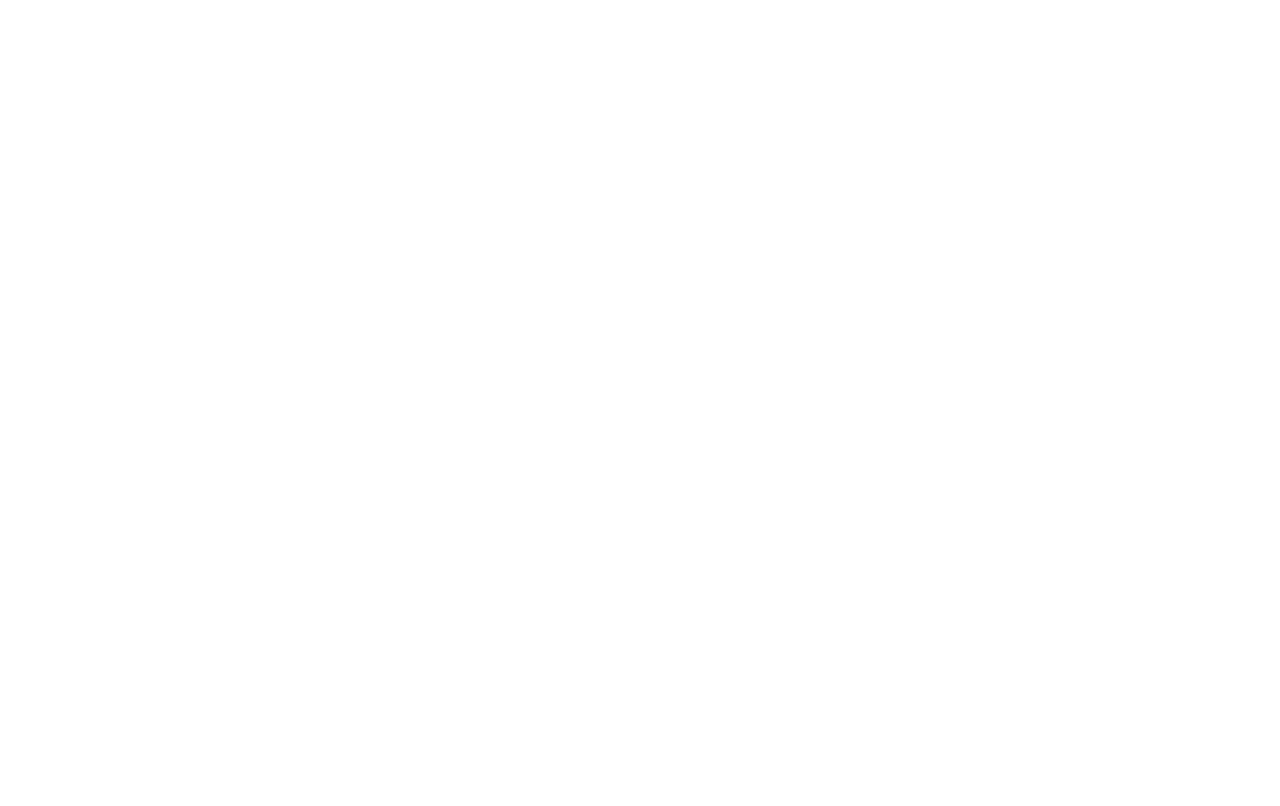
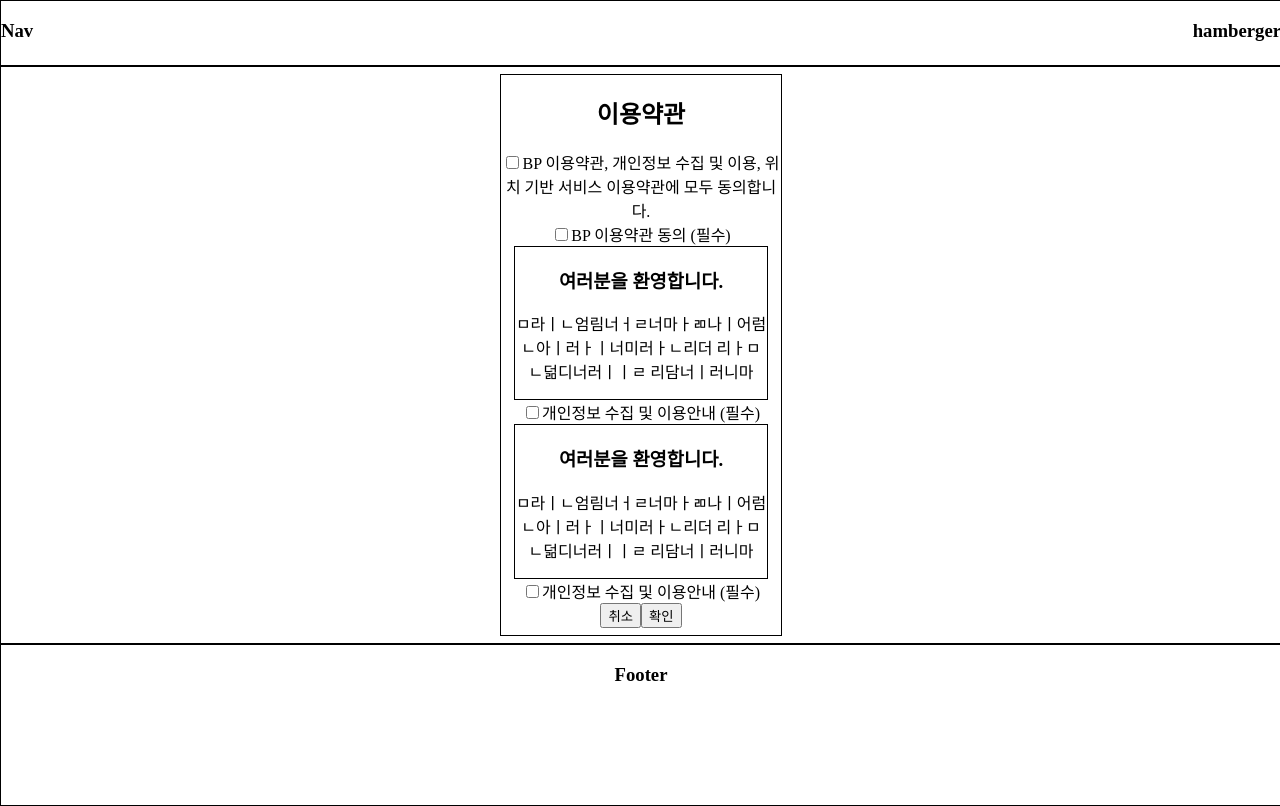
Before and after one commit to rhalsemd/BP, a React (Create React App) app in the folder frontend/bpservice/: page /bp/terms in a window 1280 px wide. Before the commit this address had no page. Built offline with nearby package versions, Linux system fonts and the light colour scheme.

Commit message:
[FE] ADD : #S08P12D104-130 web-이용약관 스켈레톤 코드 작성 완료
Former-commit-id: 0bf4e625aef51aa83d93fce2367a257ffbb39190

```diff
--- a/frontend/bpservice/src/components/App.js
+++ b/frontend/bpservice/src/components/App.js
@@ -11,6 +11,7 @@
 import RevenueTrend from "../routes/admin/RevenueTrend";
 import Useage from "../routes/admin/Useage";
 import History from "../routes/admin/History";
+import UserToU from "../routes/auth/UserToU";
 
 export const GlobalStyle = css`
   body {
@@ -26,6 +27,7 @@
         <Route path="/" exact element={<Home />}></Route>
         <Route path="/bp/login" element={<Login />}></Route>
         <Route path="/bp/signup" element={<SignUp />}></Route>
+        <Route path="/bp/terms" element={<UserToU />}></Route>
 
         <Route path="/admin" element={<LoginAdmin />} />
         <Route path="/admin/total_income" element={<TotalChart />} />
--- /dev/null
+++ b/frontend/bpservice/src/routes/auth/UserToU.js
@@ -0,0 +1,124 @@
+/** @jsxImportSource @emotion/react */
+import { jsx, css } from "@emotion/react";
+
+import React from "react";
+import { useNavigate } from "react-router-dom";
+import Footer from "../../components/Footer";
+import Nav from "../../components/Nav";
+
+const termsArea = css`
+  width: 100%;
+  height: 72vh;
+  border: 1px black solid;
+`;
+
+const termsModalPosition = css`
+  height: 72vh;
+  display: flex;
+  justify-content: center;
+  align-items: center;
+`;
+
+const termsModal = css`
+  width: 35vh;
+  height: 70vh;
+  border: 1px black solid;
+`;
+
+const title = css`
+  text-align: center;
+
+  .firstBoxParent {
+    display: flex;
+    justify-content: center;
+  }
+
+  .firstBox {
+    border: 1px solid black;
+    width: 90%;
+    height: 20%;
+  }
+`;
+
+function UserToU() {
+  const navigation = useNavigate();
+
+  const goToSignUp = () => {
+    navigation("/bp/signup");
+  };
+
+  const goToHome = () => {
+    navigation("/");
+  };
+  return (
+    <div>
+      <header>
+        <Nav />
+      </header>
+
+      <div css={termsArea}>
+        <div css={termsModalPosition}>
+          <div css={termsModal}>
+            <div css={title}>
+              <h2>이용약관</h2>
+
+              <div>
+                <input type="checkbox" />
+                <span>
+                  BP 이용약관, 개인정보 수집 및 이용, 위치 기반 서비스
+                  이용약관에 모두 동의합니다.
+                </span>
+              </div>
+
+              <div>
+                <input type="checkbox" />
+                <span>BP 이용약관 동의 (필수)</span>
+              </div>
+
+              <div className="firstBoxParent">
+                <div className="firstBox">
+                  <h3>여러분을 환영합니다.</h3>
+                  <p>
+                    ㅁ라ㅣㄴ엄림너ㅓㄹ너마ㅏㄻ나ㅣ어럼ㄴ아ㅣ러ㅏㅣ너미러ㅏㄴ리더
+                    리ㅏㅁㄴ덞디너러ㅣㅣㄹ 리담너ㅣ러니마
+                  </p>
+                </div>
+              </div>
+
+              <div>
+                <input type="checkbox" />
+                <span>개인정보 수집 및 이용안내 (필수)</span>
+              </div>
+
+              <div className="firstBoxParent">
+                <div className="firstBox">
+                  <h3>여러분을 환영합니다.</h3>
+                  <p>
+                    ㅁ라ㅣㄴ엄림너ㅓㄹ너마ㅏㄻ나ㅣ어럼ㄴ아ㅣ러ㅏㅣ너미러ㅏㄴ리더
+                    리ㅏㅁㄴ덞디너러ㅣㅣㄹ 리담너ㅣ러니마
+                  </p>
+                </div>
+              </div>
+
+              <div>
+                <input type="checkbox" />
+                <span>개인정보 수집 및 이용안내 (필수)</span>
+              </div>
+
+              <div>
+                <button onClick={goToHome}>취소</button>
+                <button onClick={goToSignUp}>확인</button>
+              </div>
+            </div>
+          </div>
+        </div>
+      </div>
+
+      <footer>
+        <Footer />
+      </footer>
+    </div>
+  );
+}
+
+export default UserToU;
```
